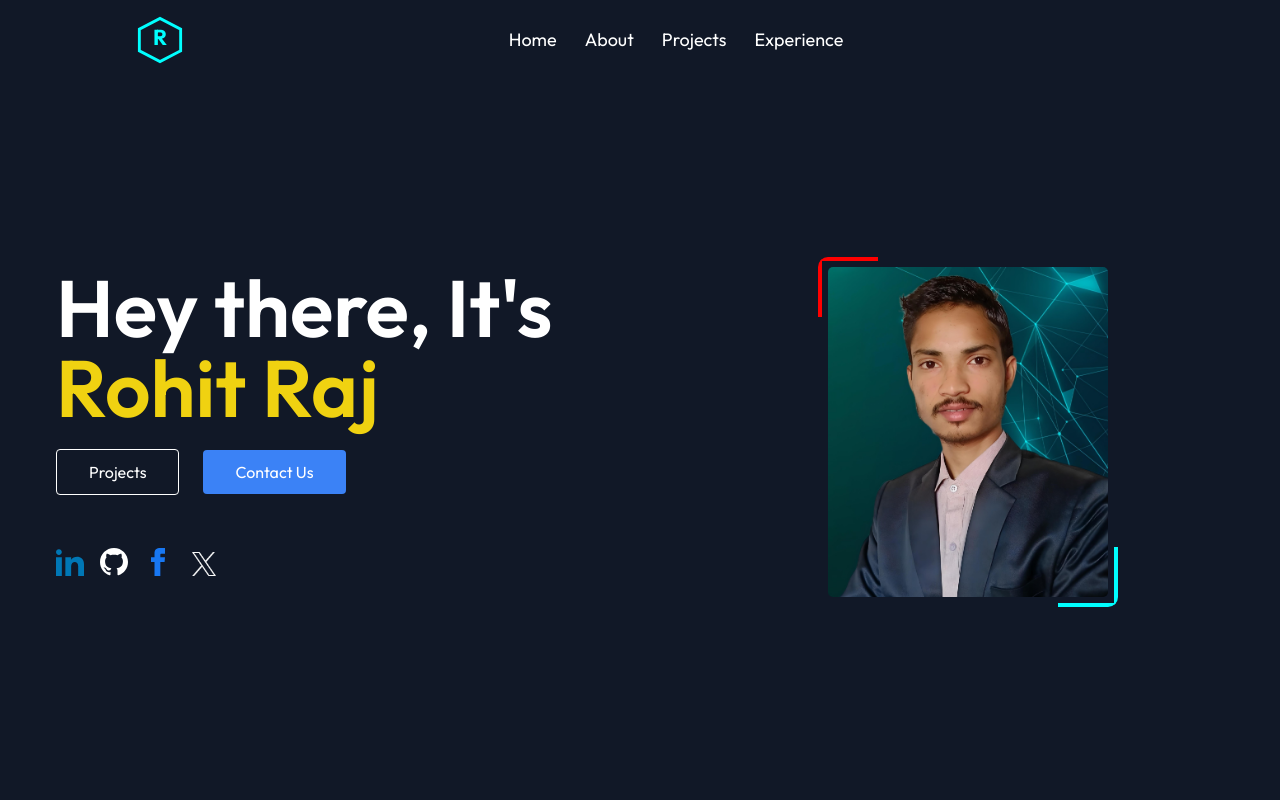
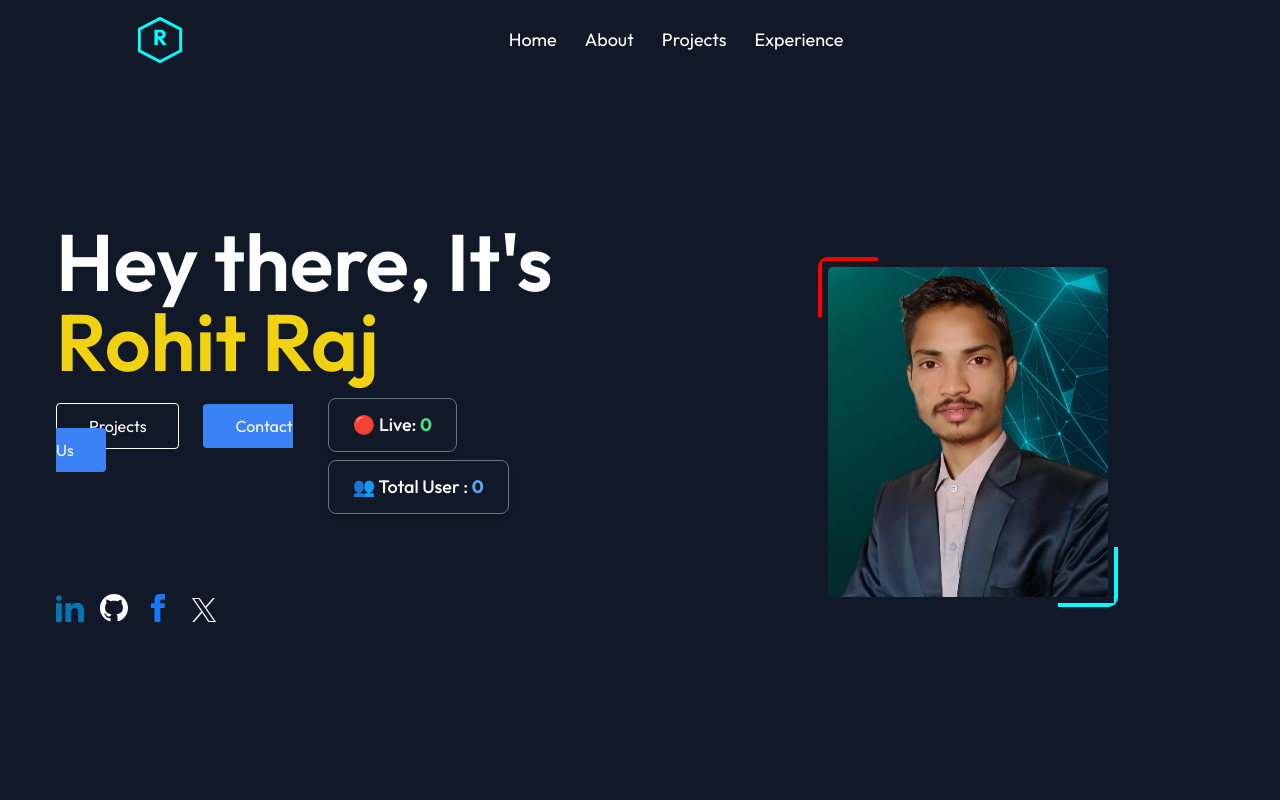
Before and after one commit to rohit-raj7/Portolio, a React (Vite) app: page / in a window 1280 px wide. Shown: the top 800 px of the page. Built offline with nearby package versions, Linux system fonts and the light colour scheme; no server answers; the database is empty.

Commit message:
Update Header.jsx

```diff
--- a/src/Components/Header.jsx
+++ b/src/Components/Header.jsx
@@ -1,11 +1,11 @@
-
 import React from 'react';
 import Navbar from './Navbar';
 import { LayoutGroup, motion } from "framer-motion";
 import Social from './Social';
 import { assets } from "../assets/assets";
-import Logo from './Logo';
+
 import './header.css'
+import { LiveUserCount } from '../UserCount/LiveUserCount';
 
 function Header() {
   return (
@@ -21,6 +21,8 @@ function Header() {
         <h2 className="text-4xl sm:text-5xl md:text-[80px] font-semibold">
           Hey there, It's <span className="animated-text">Rohit Raj</span>
         </h2>
+        <div className="flex flex-col lg:flex-row">
+
 
         <div className="space-x-6 mt-8">
           <a
@@ -32,10 +34,18 @@ function Header() {
           <a
             href="#Contact"
             className="bg-blue-500 px-6 py-2 rounded text-sm sm:px-8 sm:py-3 sm:text-base"
+              // className="bg-pink-500 px-6 py-2 rounded text-sm sm:px-8 sm:py-3 sm:text-base"
           >
             Contact Us
           </a>
-        </div>
+
+          </div>
+
+  <div className='gap-1 sm:ml-6'>
+    <LiveUserCount />
+  </div>
+          </div>
+
 
         <div className="mt-8">
           <Social />
@@ -51,11 +61,13 @@ function Header() {
       >
         <div className="rohit-container">
           <img src={assets.rohit_img} alt="Profile" />
+
         </div>
+
       </motion.div>
 
       <div className="hidden">
-{/*         <Logo /> */}
+        {/* <Logo /> */}
       </div>
     </div>
   );
@@ -69,15 +81,13 @@ export default Header;
 
 
 
-
-
-
 // import React from 'react';
 // import Navbar from './Navbar';
 // import { LayoutGroup, motion } from "framer-motion";
 // import Social from './Social';
 // import { assets } from "../assets/assets";
 // import Logo from './Logo';
+// import './header.css'
 
 // function Header() {
 //   return (
@@ -87,7 +97,6 @@ export default Header;
 //     >
 //       <Navbar />
 
-//       {/* Left Section */}
 //       <motion.div
 //         className="flex flex-col items-start text-left px-12 py-8 lg:w-1/2"
 //       >
@@ -95,50 +104,123 @@ export default Header;
 //           Hey there, It's <span className="animated-text">Rohit Raj</span>
 //         </h2>
 
-//             <div className="space-x-6 mt-8">
-//                  <a
-//                href="#Project"
-//                className="border border-white px-6 py-2 rounded text-sm sm:px-8 sm:py-3 sm:text-base"
-//              >
-//                Projects
-//              </a>
-//              <a
-//                href="#Contact"
-//                className="bg-blue-500 px-6 py-2 rounded text-sm sm:px-8 sm:py-3 sm:text-base"
-//              >
-//                Contact Us
-//              </a>
-//            </div>
+//         <div className="space-x-6 mt-8">
+//           <a
+//             href="#Project"
+//             className="border border-white px-6 py-2 rounded text-sm sm:px-8 sm:py-3 sm:text-base"
+//           >
+//             Projects
+//           </a>
+//           <a
+//             href="#Contact"
+//             className="bg-blue-500 px-6 py-2 rounded text-sm sm:px-8 sm:py-3 sm:text-base"
+//           >
+//             Contact Us
+//           </a>
+//         </div>
 
 //         <div className="mt-8">
 //           <Social />
 //         </div>
 //       </motion.div>
 
-//       {/* Right Section */}
 //       <motion.div
 //         initial={{ scale: 0.9, opacity: 0 }}
 //         whileInView={{ scale: 1, opacity: 1 }}
 //         viewport={{ once: false, amount: 0.5 }}
 //         transition={{ duration: 0.75, delay: 0.1 }}
-//         className="relative flex-1 flex justify-center items-center mt-4 w-90%"
+//         className="relative flex-1 flex justify-center items-center mt-4 w-[90%]"
 //       >
-
-//          <img
-//           src={assets.rohit_img}
-//           className="w-[63%] rounded-lg"
-//           alt="Rohit"
-//           />
-
-
+//         <div className="rohit-container">
+//           <img src={assets.rohit_img} alt="Profile" />
+//         </div>
 //       </motion.div>
 
-//       {/* Hidden Logo */}
 //       <div className="hidden">
-//         <Logo />
+// {/*         <Logo /> */}
 //       </div>
 //     </div>
 //   );
 // }
 
 // export default Header;
+
+
+
+
+
+
+
+
+
+
+// // import React from 'react';
+// // import Navbar from './Navbar';
+// // import { LayoutGroup, motion } from "framer-motion";
+// // import Social from './Social';
+// // import { assets } from "../assets/assets";
+// // import Logo from './Logo';
+
+// // function Header() {
+// //   return (
+// //     <div
+// //       id="Header"
+// //       className="ml-2 min-h-screen flex flex-col md:flex-row justify-between items-center w-full pt-12 overflow-hidden relative"
+// //     >
+// //       <Navbar />
+
+// //       {/* Left Section */}
+// //       <motion.div
+// //         className="flex flex-col items-start text-left px-12 py-8 lg:w-1/2"
+// //       >
+// //         <h2 className="text-4xl sm:text-5xl md:text-[80px] font-semibold">
+// //           Hey there, It's <span className="animated-text">Rohit Raj</span>
+// //         </h2>
+
+// //             <div className="space-x-6 mt-8">
+// //                  <a
+// //                href="#Project"
+// //                className="border border-white px-6 py-2 rounded text-sm sm:px-8 sm:py-3 sm:text-base"
+// //              >
+// //                Projects
+// //              </a>
+// //              <a
+// //                href="#Contact"
+// //                className="bg-blue-500 px-6 py-2 rounded text-sm sm:px-8 sm:py-3 sm:text-base"
+// //              >
+// //                Contact Us
+// //              </a>
+// //            </div>
+
+// //         <div className="mt-8">
+// //           <Social />
+// //         </div>
+// //       </motion.div>
+
+// //       {/* Right Section */}
+// //       <motion.div
+// //         initial={{ scale: 0.9, opacity: 0 }}
+// //         whileInView={{ scale: 1, opacity: 1 }}
+// //         viewport={{ once: false, amount: 0.5 }}
+// //         transition={{ duration: 0.75, delay: 0.1 }}
+// //         className="relative flex-1 flex justify-center items-center mt-4 w-90%"
+// //       >
+
+// //          <img
+// //           src={assets.rohit_img}
+// //           className="w-[63%] rounded-lg"
+// //           alt="Rohit"
+// //           />
+
+
+// //       </motion.div>
+
+// //       {/* Hidden Logo */}
+// //       <div className="hidden">
+// //         <Logo />
+// //       </div>
+// //     </div>
+// //   );
+// // }
+
+// // export default Header;
```
